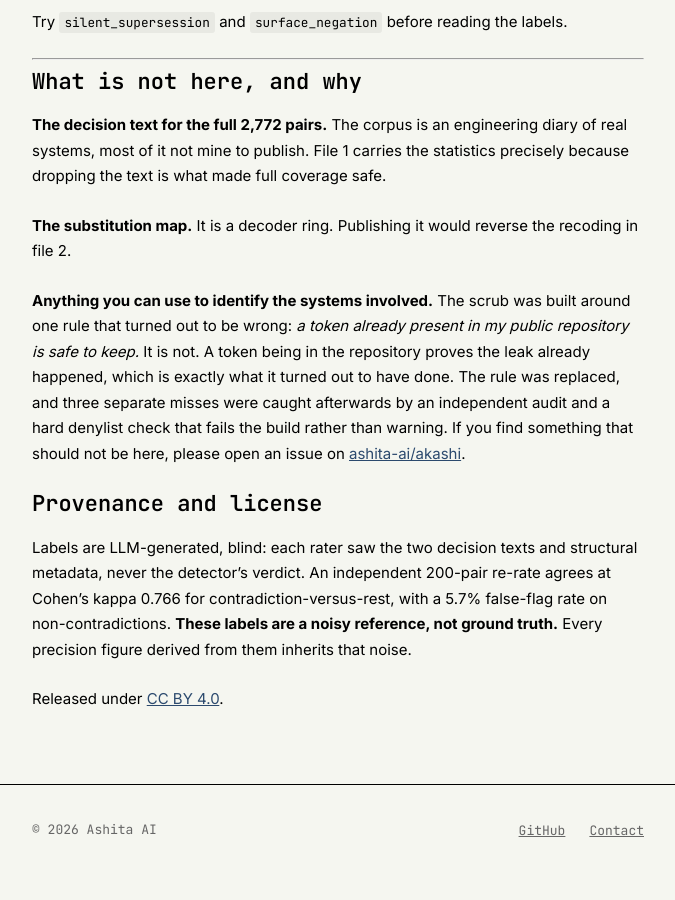
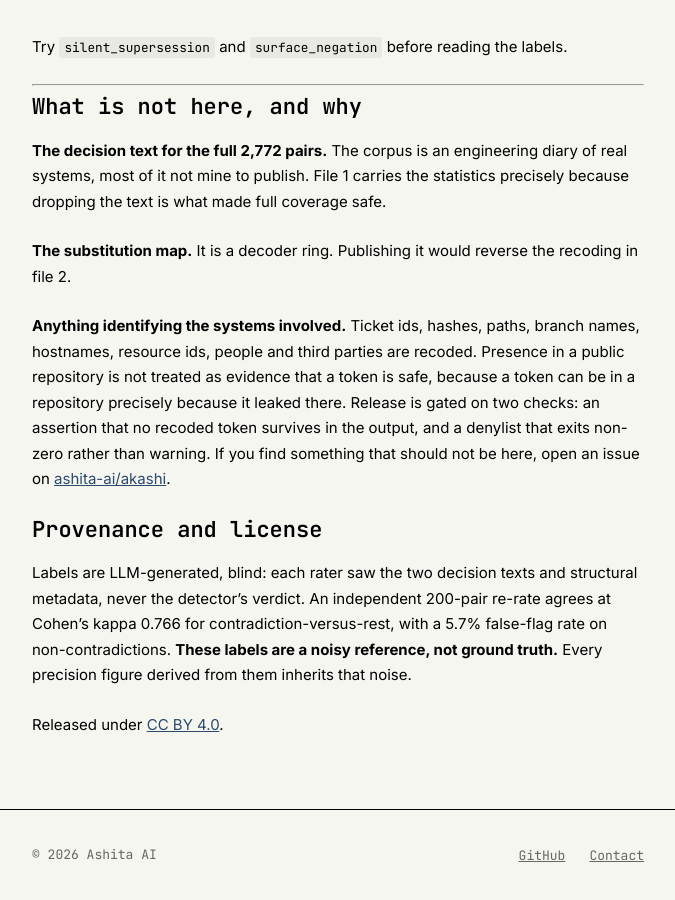
Before and after one commit to ashita-ai/ashita-ai.github.io, a Jekyll site: the page built from assets/data/conflict-detection/README.md, in a window 1280 px wide and 900 px high, scrolled down 3326 px. Shown: the whole window, without its empty margins (302-977 px from the left). Built offline with Jekyll 4.4.1, drawn with Linux system fonts in a browser that asks for light colours; before the commit the page ends 4200 px from its top, so only the background shows below that; some of the changed text lies outside the part shown.

Commit message:
Fix 98.3 to 97.5; strip process narration from the data README
Full assertion scan against the shipped artifacts and the live trail. 33 of 34
claims derivable from the published files verify exactly. One did not.

WRONG: "the blind labels sided with the bulk dismissals, 98.3 percent correct".
Measured against conflict_gold_labels, 2,300 cleared rows contain 57 real
contradictions, which is 97.5 percent correct. ADR-017 already carried the raw
counts (2,296 and 57) and never asserted 98.3, so the error was the post's
alone.

Verified by recomputation, not from memory:
- 62 distinct disputes is connected components over the contradiction pair
  graph, not distinct group_id. 93 edges across 151 decisions gives exactly 62.
  62 / 25.3 weeks = 2.45 a week.
- 122 handwritten pairs = 122 fixture cases in internal/conflicts/eval.go.
- 39 rows rescored after the labelling run.
- All five feature AUCs, the outcome_divergence interval excluding 0.5, the
  subset at 192/14/7.3 percent, and the teaching set at 60/12/18/26/4 across
  10 classes.

README changes, all removing narration a reader does not need:
- The snapshot note claimed rescoring is why the earlier AUC figures do not
  reproduce. That is false: dropping all 39 rescored rows moves significance
  from 0.601 to 0.590, not to 0.500. The note now states the snapshot caveat
  and nothing about the post's history.
- The feature bullet now lists all five AUCs instead of referring to which ones
  the post added when.
- The scrub note now states the rule in force and the two gates that block a
  release, instead of recounting which rule was wrong and how many misses were
  caught.

```diff
--- a/assets/data/conflict-detection/README.md
+++ b/assets/data/conflict-detection/README.md
@@ -42,16 +42,17 @@
 - The base rate. 93 contradictions in 2,772 pairs, 3.35%.
 - The central finding. The detector said `contradiction` for 2,711 of 2,772
   pairs, 97.8%, of which 92 were right. Precision 3.39%, recall 98.9%.
-- Both feature AUCs, and two the post added after the data was built:
-  `outcome_divergence` is *inverted* at 0.434, and the strongest single feature
-  is `temporal_decay` at 0.728, which was never designed as a signal.
+- Every feature AUC. Rank AUC with midrank ties, Hanley–McNeil intervals:
+  `temporal_decay` 0.728, `topic_similarity` 0.616, `significance` 0.601,
+  `confidence_weight` 0.584, `outcome_divergence` 0.434. Two of those are worth
+  a second look. `outcome_divergence` is *inverted*, with an interval that
+  excludes 0.5, and the strongest feature in the scorer is a staleness weight.
 - The precision arithmetic at a 3.35% base rate, and why F1 picks the wrong
   judge when the majority class is 96.65% of the data.
 
-**Snapshot 2026-08-12.** The feature columns are mutable in the source system:
-39 of these rows were rescored after the labelling run. That is why the post's
-earlier AUC figures of 0.500 and 0.587 do not reproduce and were corrected. Any
-AUC you compute here belongs to this snapshot.
+**Snapshot 2026-08-12.** Feature columns are mutable in the source system, and
+39 of these rows were rescored after the labelling run. Treat any AUC you
+compute here as a property of this snapshot, not of the pipeline in general.
 
 ## 2. `conflict-pairs-recoded.jsonl`: real pairs you can judge
 
@@ -113,13 +114,13 @@
 **The substitution map.** It is a decoder ring. Publishing it would reverse the
 recoding in file 2.
 
-**Anything you can use to identify the systems involved.** The scrub was built
-around one rule that turned out to be wrong: *a token already present in my
-public repository is safe to keep.* It is not. A token being in the repository
-proves the leak already happened, which is exactly what it turned out to have
-done. The rule was replaced, and three separate misses were caught afterwards by
-an independent audit and a hard denylist check that fails the build rather than
-warning. If you find something that should not be here, please open an issue on
+**Anything identifying the systems involved.** Ticket ids, hashes, paths,
+branch names, hostnames, resource ids, people and third parties are recoded.
+Presence in a public repository is not treated as evidence that a token is safe,
+because a token can be in a repository precisely because it leaked there.
+Release is gated on two checks: an assertion that no recoded token survives in
+the output, and a denylist that exits non-zero rather than warning. If you find
+something that should not be here, open an issue on
 [ashita-ai/akashi](https://github.com/ashita-ai/akashi).
 
 ## Provenance and license
```
Also changed, not shown: _posts/2026-08-11-the-detector-that-said-yes.md (+1 -1 lines).
